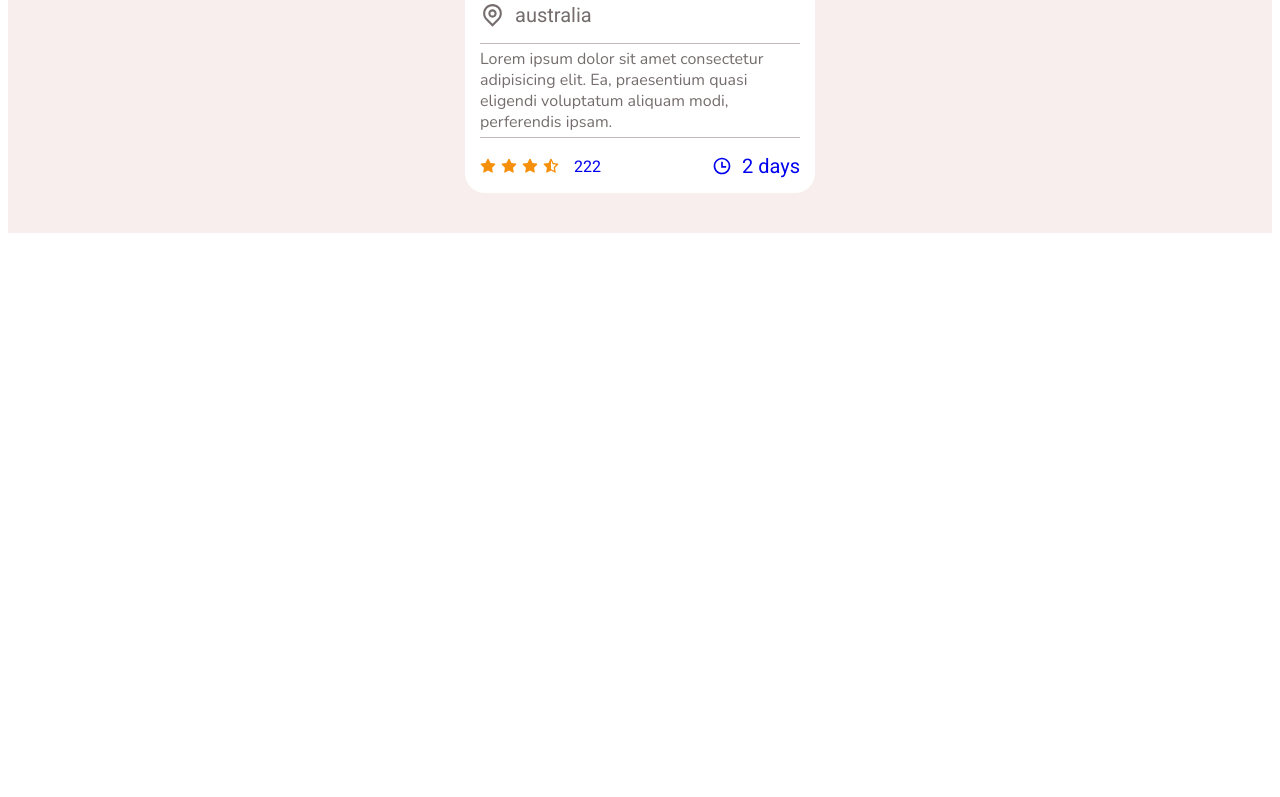
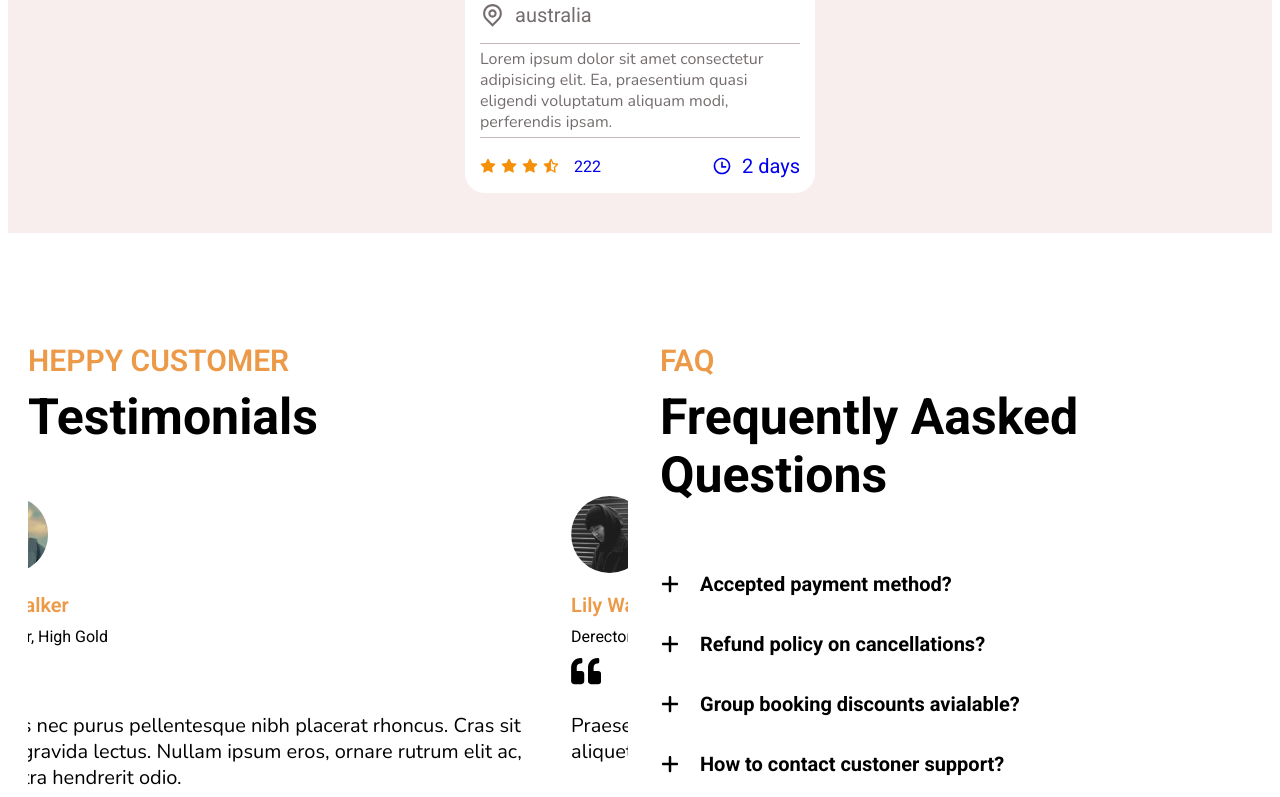
Before and after one commit to programer1983/next.js-journey, a Next.js app: page / in a window 1280 px wide. Shown: the part 2694-3491 px from the top of the page. Before the commit the page ends 2935 px from the top, so only its background shows below. Built offline with nearby package versions, Linux system fonts and the light colour scheme.

Commit message:
create testimonials section with accordion

```diff
--- a/app/globals.css
+++ b/app/globals.css
@@ -5,8 +5,8 @@
     --nunitoFont:  "Nunito", serif;
     --robotoFont:  "Roboto", serif;
     --overflowX: 'hidden';
+    --orngeColor: rgb(236, 154, 72);
 }
-
 
 body{
     font-family: var(--robotoFont);
--- a/app/layout.tsx
+++ b/app/layout.tsx
@@ -1,8 +1,9 @@
 import type { Metadata } from "next";
 import { Geist, Geist_Mono } from "next/font/google";
 import "./globals.css";
+import Header from "@/components/Header/Header";
 import "slick-carousel/slick/slick.css";
-import Header from "@/components/Header/Header";
+import "slick-carousel/slick/slick-theme.css";
 
 const geistSans = Geist({
   variable: "--font-geist-sans",
--- a/app/page.tsx
+++ b/app/page.tsx
@@ -1,6 +1,7 @@
 import Feature from "@/components/Feature/Feature"
 import Hero from "@/components/Hero/Hero"
 import Pacages from "@/components/Pacages/Pacages"
+import Testimonals from "@/components/Testimonials/Testimonals"
 
 
 const Home = () => {
@@ -9,6 +10,7 @@ const Home = () => {
         <Hero />
         <Feature />
         <Pacages />
+        <Testimonals />
       </main>
 
    )
--- /dev/null
+++ b/components/Accordion/Accordion.scss
@@ -0,0 +1,73 @@
+
+.accordion{
+    display: flex;
+    flex-direction: column;
+    padding-left: 12.5rem;
+    @media (max-width: 1280px){
+        padding-left: 20px;
+    }
+    @media (max-width: 1090px){
+        position: absolute;
+        left: 50%;
+        transform: translateX(-50%);
+    }
+    @media (max-width: 700px){
+        width: 100%;
+    }
+    .accordion__subtitle{
+        color: var(--orngeColor);
+        font-size: 1.875rem;
+        font-weight: 600;
+        text-transform: uppercase;
+    }
+
+    .accordion__title{
+        color: black;
+        font-size: 3.125rem;
+        font-weight: 700;
+        margin-top: -1.875rem;
+        text-transform: capitalize;
+        max-width: 28.125rem;
+        @media (max-width: 1090px){
+            font-size: 1.875rem;
+        }
+    }
+}
+
+
+
+.accordion__item{
+
+    .accordion__item-inner{
+        .accordion__item-click{
+           display: flex;
+           align-items: center;
+           column-gap: 1.25rem;
+           height: 3.75rem;
+        }
+
+        .accordion__item-active{
+            background-color: var(--orngeColor);
+            display: flex;
+            align-items: center;
+            column-gap: 1.25rem;
+            color: white;
+            padding: 0px 10px;
+            width: 100%;
+            height: 30px;
+        }
+
+        .accordion__item-icon{
+            font-size: 1.25rem;
+        }
+
+        .accordion__item-question{
+            font-size: 1.25rem;
+            line-height: 1.2;
+        }
+
+        .accordion__item-answer{
+           padding-left: 3.125rem;
+        }
+    }
+}
--- /dev/null
+++ b/components/Accordion/Accordion.tsx
@@ -0,0 +1,63 @@
+
+import { useState } from 'react'
+import './Accordion.scss'
+import { FaMinus } from 'react-icons/fa'
+import { FaPlus } from 'react-icons/fa6'
+import { ACCORDION } from '@/data'
+import {Collapse} from 'react-collapse';
+
+const Accordion = () => {
+  const [open, setOpen] = useState<number | null>(null)
+
+  const toggle = (index: number) => {
+      if (open === index) {
+        return setOpen(null)
+      }
+      setOpen(index)
+  }
+
+  return (
+    <div className='accordion'>
+        <h4 className='accordion__subtitle'>faq</h4>
+        <h3 className='accordion__title'>Frequently aasked questions</h3>
+        <div className='accordion__body'>
+            {ACCORDION.map((item, index) => (
+              <AccordionItem
+                key={index}
+                open={index === open}
+                toggle={() => toggle(index)}
+                question={item.question}
+                answer={item.answer}
+              />
+            ))}
+        </div>
+    </div>
+  )
+}
+
+type AccordionItemProps = {
+    open: boolean;
+    toggle: () => void;
+    question: string;
+    answer: string;
+
+}
+
+
+const AccordionItem = ({open, toggle, question, answer}: AccordionItemProps) => {
+    return (
+        <div className='accordion__item'>
+            <div className='accordion__item-inner'>
+                <div className={open ? 'accordion__item-active' : 'accordion__item-click'} onClick={toggle}>
+                    {open ? <FaMinus className='accordion__item-icon'/> : <FaPlus className='accordion__item-icon'/>}
+                    <h4 className='accordion__item-question'>{question}</h4>
+                </div>
+                <Collapse isOpened={open}>
+                    <p className='accordion__item-answer'>{answer}</p>
+                </Collapse>
+            </div>
+        </div>
+    )
+}
+
+export default Accordion
--- /dev/null
+++ b/components/Testimonials/Testimonals.tsx
@@ -0,0 +1,88 @@
+'use client';
+
+import Slider from 'react-slick'
+import './Testimonials.scss'
+import { TESTIMONIAL } from '@/data'
+import Image from 'next/image'
+import { FaQuoteLeft } from 'react-icons/fa';
+import Accordion from '../Accordion/Accordion';
+
+const Testimonals = () => {
+
+    const settings = {
+        arrows: false,
+        infinite: true,
+        autoplay: true,
+        speed: 500,
+        slidesToScroll: 1,
+        responsive: [
+            {
+                breakpoint: 700,
+                settings: {
+                    slidesToShow: 1,
+                }
+            },
+
+        ]
+    }
+
+  return (
+    <section className='testimonials' id='testimonials'>
+        <div className="container">
+            <div className="testimonials__inner">
+                <div className="testimonials__left">
+                    <h4 className="testimonials__left-subtitle">heppy customer</h4>
+                    <h3 className="testimonials__left-title">testimonials</h3>
+                    <div className="testimonials__left-slider">
+                        <Slider {...settings}>
+                            {TESTIMONIAL.map((item) => (
+                            <TestimonialItem
+                                key={item.url}
+                                desc={item.desc}
+                                title={item.title}
+                                profession={item.profession}
+                                url={item.url}
+                            />
+                            ))}
+                        </Slider>
+                    </div>
+                </div>
+                <div className='testimonials__right'>
+                  <Accordion />
+                </div>
+            </div>
+        </div>
+    </section>
+  )
+}
+
+type TestimonialItem = {
+    desc: string
+    title: string
+    profession: string
+    url: string
+}
+
+const TestimonialItem = ({desc, title, profession, url}: TestimonialItem) => {
+    return (
+        <div className='testimonial__item'>
+            <div>
+              <Image
+                src={url}
+                alt={title}
+                height={77}
+                width={77}
+                className='testimonial__item-image'
+              />
+              <div className='testimonial__item-details'>
+                <div className='testimonial__item-title'>{title}</div>
+                <div className='testimonial__item-scill'>{profession}</div>
+              </div>
+              <span className='testimonial__item-icon'><FaQuoteLeft/></span>
+              <p className='testimonial__item-desc'>{desc}</p>
+            </div>
+        </div>
+    )
+}
+
+export default Testimonals
--- /dev/null
+++ b/components/Testimonials/Testimonials.scss
@@ -0,0 +1,69 @@
+.testimonials{
+    padding: 4.375rem 0;
+
+    .testimonials__inner{
+        display: flex;
+        @media (max-width: 1090px){
+          flex-direction: column;
+        }
+    }
+}
+
+
+.testimonials__left{
+    flex-basis: 50%;
+
+    .testimonials__left-subtitle{
+        color: var(--orngeColor);
+        font-size: 1.875rem;
+        font-weight: 600;
+        text-transform: uppercase;
+    }
+
+    .testimonials__left-title{
+        color: black;
+        font-size: 3.125rem;
+        font-weight: 700;
+        margin-top: -1.875rem;
+        text-transform: capitalize;
+    }
+
+    .testimonials__left-slider{
+        width: 37.5rem;
+        @media (max-width: 1090px){
+            width: 100%;
+        }
+    }
+}
+
+.testimonial__item{
+    .testimonial__item-image{
+        border-radius: 50%;
+        object-fit: cover;
+        margin-bottom: 1.25rem;
+    }
+    .testimonial__item-details{
+        display: flex;
+        flex-direction: column;
+        row-gap: 0.625rem;
+        margin-bottom: 0.625rem;
+    }
+    .testimonial__item-title{
+        color:  var(--orngeColor);
+        font-weight: 600;
+        font-size: 1.25rem;
+    }
+    .testimonial__item-icon{
+        font-size: 1.875rem;
+    }
+    .testimonial__item-desc{
+        font-family: var(--nunitoFont);
+        line-height: 1.3;
+        font-size: 20px;
+    }
+}
+
+
+.testimonials__right{
+    flex-basis: 50%;
+}
--- a/data.tsx
+++ b/data.tsx
@@ -89,3 +89,55 @@ export const PACAGES = [
         duration: '2 days',
     },
 ]
+
+export const TESTIMONIAL = [
+    {
+        desc: "Lorem ipsum dolor sit amet consectetur, adipisicing elit. Quae, quas! Pellentesque nibh lacus, consectetur vitae lectus quis, tristique tincidunt dui.",
+        title: "Lily Walker",
+        profession: 'Derector, High  Gold',
+        url: '/person-1.jpg',
+    },
+    {
+        desc: " Mauris nec purus pellentesque nibh placerat rhoncus. Cras sit amet gravida lectus.  Nullam ipsum eros, ornare rutrum elit ac, pharetra hendrerit odio.",
+        title: "Lily Walker",
+        profession: 'Derector, High  Gold',
+        url: '/person-2.jpg',
+    },
+    {
+        desc: "Praesent sit amet pharetra nisl. Nunc dignissim eu diam vitae aliquet. Nulla eget dictum ligula, et viverra sem.",
+        title: "Lily Walker",
+        profession: 'Derector, High  Gold',
+        url: '/person-3.jpg',
+    },
+    {
+        desc: "Sed consequat nec dolor id ultrices. Donec dictum enim non nibh scelerisque ultrices. Donec vitae dui eget mi auctor varius. Aliquam molestie risus at urna volutpat gravida.",
+        title: "Lily Walker",
+        profession: 'Derector, High  Gold',
+        url: '/person-4.jpg',
+    },
+    {
+        desc: "Vivamus ex felis, venenatis ac iaculis quis, tincidunt sit amet mi. Sed eleifend ipsum et enim ullamcorper volutpat.",
+        title: "Lily Walker",
+        profession: 'Derector, High  Gold',
+        url: '/person-1.jpg',
+    },
+]
+
+export const ACCORDION = [
+    {
+        question: 'Accepted payment method?',
+        answer: 'We accept credid/debit cards, PayPal, and bank transfers'
+    },
+    {
+        question: 'Refund policy on cancellations?',
+        answer: 'Refunds avialable per our policy'
+    },
+    {
+        question: 'Group booking discounts avialable?',
+        answer: 'Yes , group discounts offered'
+    },
+    {
+        question: 'How to contact custoner support?',
+        answer: 'Contact via  phone, email, or live chat'
+    },
+]
--- a/package.json
+++ b/package.json
@@ -11,16 +11,19 @@
   "dependencies": {
     "next": "15.1.7",
     "react": "^19.0.0",
+    "react-collapse": "^5.1.1",
     "react-dom": "^19.0.0",
     "react-icons": "^5.5.0",
     "react-scroll": "^1.9.3",
     "react-slick": "^0.30.3",
-    "sass": "^1.85.0"
+    "sass": "^1.85.0",
+    "slick-carousel": "^1.8.1"
   },
   "devDependencies": {
     "@eslint/eslintrc": "^3",
     "@types/node": "^20",
     "@types/react": "^19",
+    "@types/react-collapse": "^5.0.4",
     "@types/react-dom": "^19",
     "@types/react-scroll": "^1.8.10",
     "@types/react-slick": "^0.23.13",
```
Also changed, not shown: 1 other file (tests, documents, lock files or other folders).
